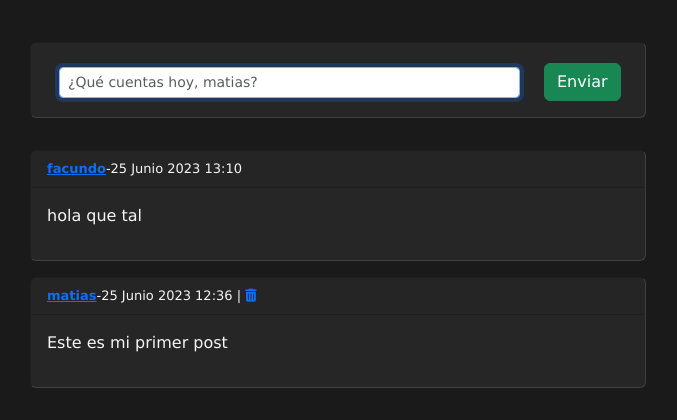
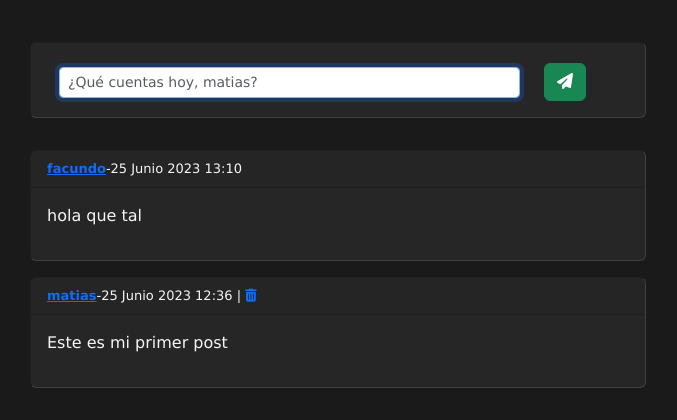
Before and after one commit to bernardisApps/bernardis_blog, a Django app: page / in a window 1280 px wide. Shown: the part 58-478 px from the top of the page, without its empty margins (302-979 px from the left). Run offline with Django 4.2, Linux system fonts and the light colour scheme; a user stored in the database is signed in; data comes from the database, SQL or seed files in the repository; some libraries are stand-ins or nearby versions.

Commit message:
acomodando cosas

```diff
--- a/templates/main.html
+++ b/templates/main.html
@@ -4,7 +4,7 @@
 {% block content %}
 
 <div class="row" style="margin-top: 100px;">
-    <div class="col-md-8 col-lg-6 mx-auto">
+    <div class="col-md-8 col-lg-6 mx-auto" style="margin: 0;">
         <div data-aos="zoom-in">
             <div class="card fondo-principal">
                 <div class="card-body">
@@ -17,7 +17,7 @@
                                     name="contenido" id="quepasa">
                             </div>
                             <div class="col-2 mt-1">
-                                <button style="margin: 0;" type="submit" class="btn btn-success">Enviar</button>
+                                <button type="submit" class="btn btn-success"><i class="fa fa-send"></i></button>
                             </div>
                         </div>
                     </form>
```
